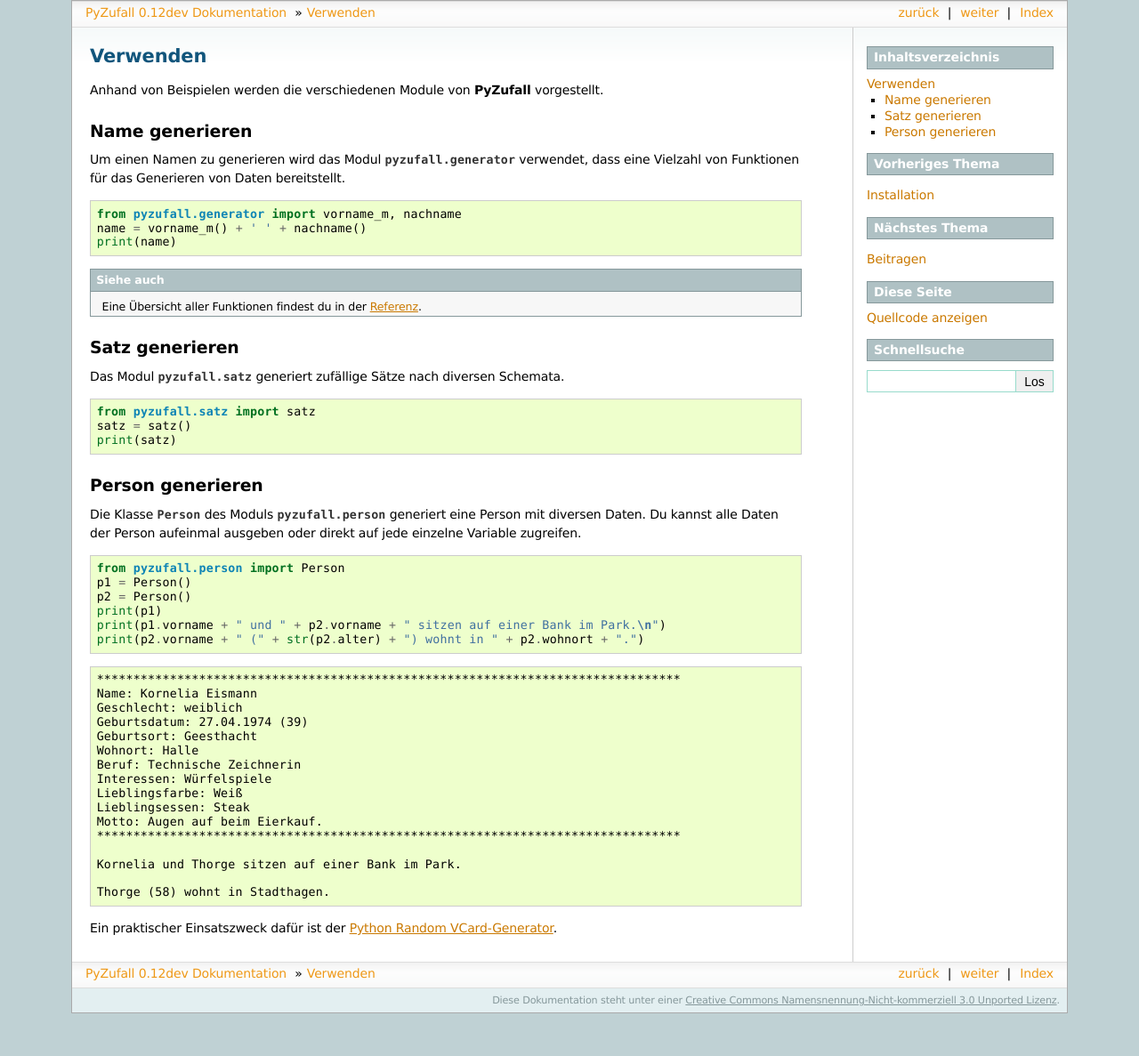
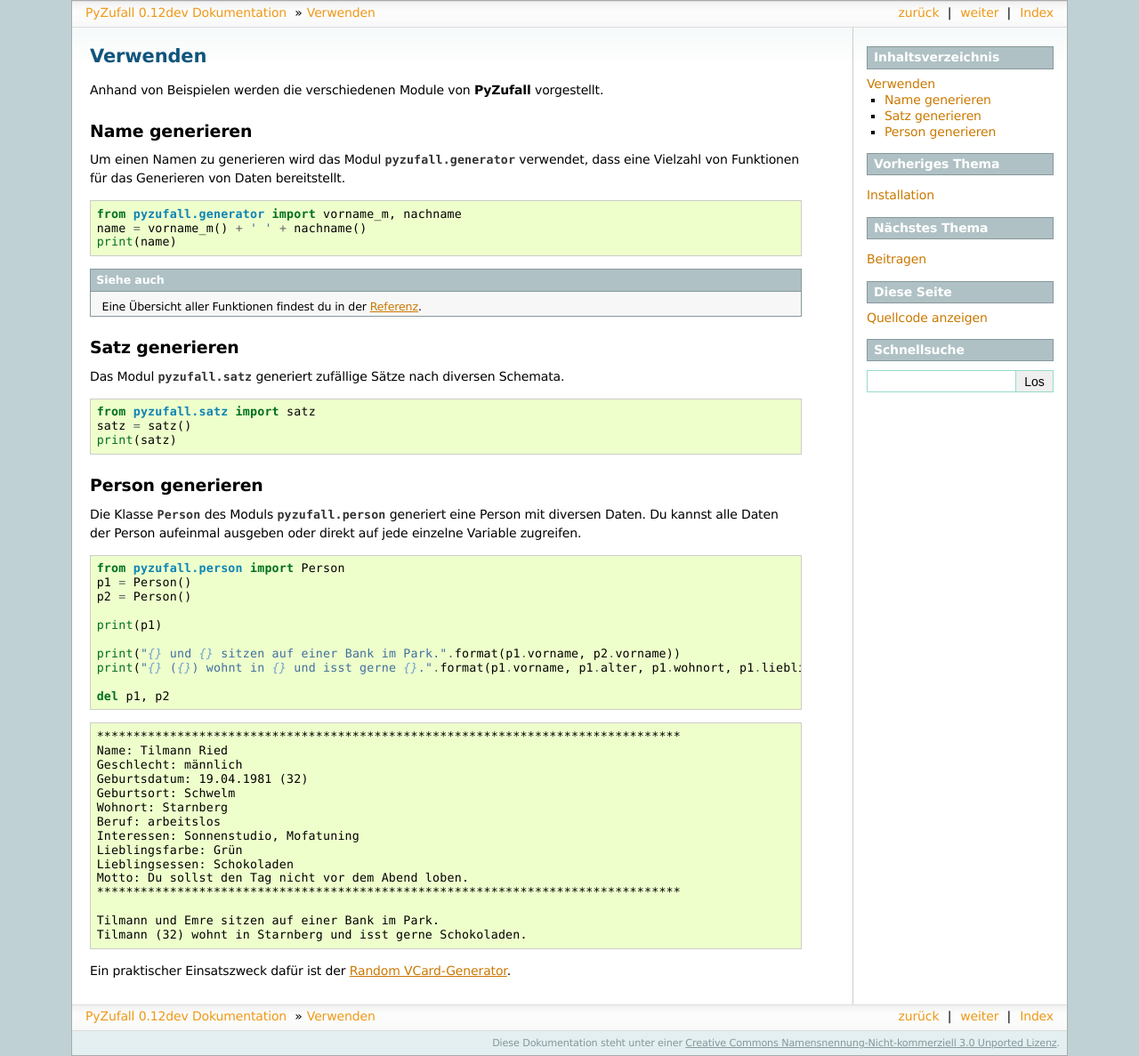
Before and after one commit to davidak/PyZufall, a Sphinx documentation site: the page built from doc/verwenden.rst, in a window 1280 px wide. Shown: the whole page at 89% size. Built offline with Sphinx 7.4.7, drawn with Linux system fonts in a browser that asks for light colours; before the commit the page ends 1139 px from its top, so only the background shows below that.

Commit message:
Dokumentation verbessert

```diff
--- a/demo.py
+++ b/demo.py
@@ -39,5 +39,4 @@
 
 print("{} und {} sitzen auf einer Bank im Park.\n".format(p1.vorname, p2.vorname))
 
-del p1
-del p2
+del p1, p2
--- a/doc/benutzer.rst
+++ b/doc/benutzer.rst
@@ -4,7 +4,7 @@
 Hier ist eine Liste mit Projekten, die **PyZufall** verwenden:
 
 * `satzgenerator.de <http://satzgenerator.de/>`_
-* `Python Random VCard-Generator <https://github.com/davidak/python-random-vcard-generator>`_
+* `Random VCard-Generator <https://github.com/davidak/random-vcard-generator>`_
 
 Dein Projekt füge ich auch gerne hinzu.
 
--- a/doc/index.rst
+++ b/doc/index.rst
@@ -5,13 +5,13 @@
 
 Die Entwicklung begann als Satzgenerator für http://satzgenerator.de/ und wird noch in diese Richtung weitergeführt.
 Sie soll aber auch eine generelle Sammlung von Funktionen zur Generierung zufälliger Daten darstellen.
-So wird sie schon von `anderen Projekten <https://pyzufall.readthedocs.org/de/latest/benutzer.html>`_ verwendet, wie dem `Python Random VCard-Generator <https://github.com/davidak/python-random-vcard-generator>`_.
+So wird sie schon von `anderen Projekten <https://pyzufall.readthedocs.org/de/latest/benutzer.html>`_ verwendet, wie dem `Random VCard-Generator <https://github.com/davidak/random-vcard-generator>`_.
 
 **PyZufall** ist `freie und Open Source Software <http://www.gnu.org/philosophy/free-sw.de.html>`_. Es steht unter der `GPL Version 3 <http://www.gnu.org/licenses/gpl-3.0.html>`_.
 
 Den Quelltext findest du im `Repository <https://github.com/davidak/pyzufall>`_ und Fehler sowie Verbesserungsvorschläge werden im `Bugtracker <https://github.com/davidak/pyzufall/issues>`_ gesammelt.
 
-Jeder ist dazu eingeladen zum Projekt beizutragen!
+Jeder ist eingeladen zum Projekt beizutragen!
 
 .. toctree::
     :maxdepth: 2
--- a/doc/installation.rst
+++ b/doc/installation.rst
@@ -9,13 +9,14 @@
 
 	Meist ruft der Befehl pip für Python 2.x auf. PyZufall wird hauptsächlich für Python 3 entwickelt, bei einem schnellen Test mit Python 2.6.x und 2.7.x sind allerdings keine Fehler aufgefallen.
 
-Pip für **Python 3** wird auf vielen System (z.B Ubuntu) wie folgt ausgeführt::
+Pip für **Python 3** wird auf vielen System (z.B OS X oder Ubuntu) wie folgt ausgeführt::
 
 	$ sudo pip-3.2 install pyzufall
 
 Oder du installierst **PyZufall** manuell, indem du die neuste Version von `PyPI <https://pypi.python.org/pypi/pyzufall>`_ runterlädst, diese entpackst und installierst.
 ::
 
+	$ wget https://pypi.python.org/packages/source/P/PyZufall/PyZufall-0.11.tar.gz#md5=dea538382e11cd9b537b3d70f205fdc7
 	$ tar -xzf PyZufall-0.11.tar.gz
 	$ cd PyZufall-0.11/
 	$ sudo python3 setup.py install
--- a/doc/verwenden.rst
+++ b/doc/verwenden.rst
@@ -39,27 +39,30 @@
     from pyzufall.person import Person
     p1 = Person()
     p2 = Person()
+
     print(p1)
-    print(p1.vorname + " und " + p2.vorname + " sitzen auf einer Bank im Park.\n")
-    print(p2.vorname + " (" + str(p2.alter) + ") wohnt in " + p2.wohnort + ".")
+
+    print("{} und {} sitzen auf einer Bank im Park.".format(p1.vorname, p2.vorname))
+    print("{} ({}) wohnt in {} und isst gerne {}.".format(p1.vorname, p1.alter, p1.wohnort, p1.lieblingsessen))
+
+    del p1, p2
 
 .. code-block:: none
 
     ********************************************************************************
-    Name: Kornelia Eismann
-    Geschlecht: weiblich
-    Geburtsdatum: 27.04.1974 (39)
-    Geburtsort: Geesthacht
-    Wohnort: Halle
-    Beruf: Technische Zeichnerin
-    Interessen: Würfelspiele
-    Lieblingsfarbe: Weiß
-    Lieblingsessen: Steak
-    Motto: Augen auf beim Eierkauf.
+    Name: Tilmann Ried
+    Geschlecht: männlich
+    Geburtsdatum: 19.04.1981 (32)
+    Geburtsort: Schwelm
+    Wohnort: Starnberg
+    Beruf: arbeitslos
+    Interessen: Sonnenstudio, Mofatuning
+    Lieblingsfarbe: Grün
+    Lieblingsessen: Schokoladen
+    Motto: Du sollst den Tag nicht vor dem Abend loben.
     ********************************************************************************
 
-    Kornelia und Thorge sitzen auf einer Bank im Park.
+    Tilmann und Emre sitzen auf einer Bank im Park.
+    Tilmann (32) wohnt in Starnberg und isst gerne Schokoladen.
 
-    Thorge (58) wohnt in Stadthagen.
-
-Ein praktischer Einsatszweck dafür ist der `Python Random VCard-Generator <https://github.com/davidak/python-random-vcard-generator>`_.
+Ein praktischer Einsatszweck dafür ist der `Random VCard-Generator <https://github.com/davidak/random-vcard-generator>`_.
```
Also changed, not shown: 3 other files.
